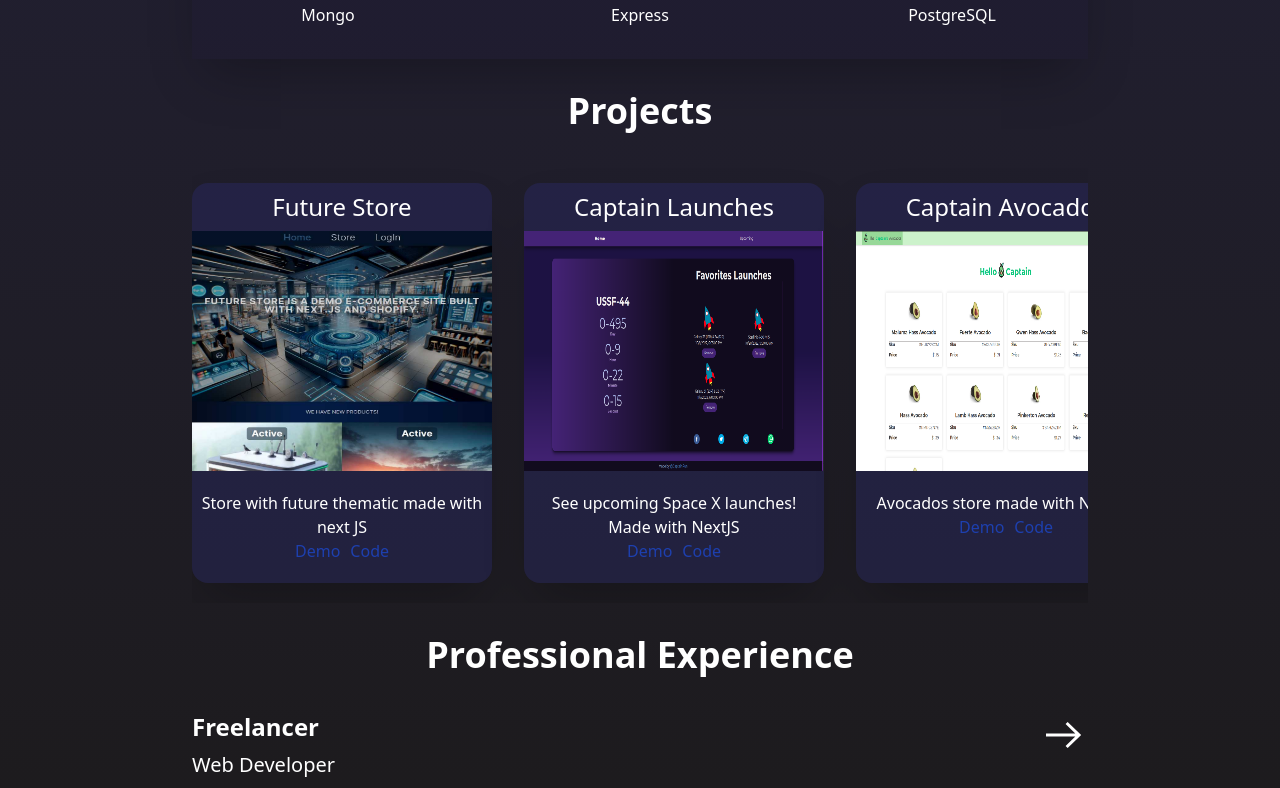
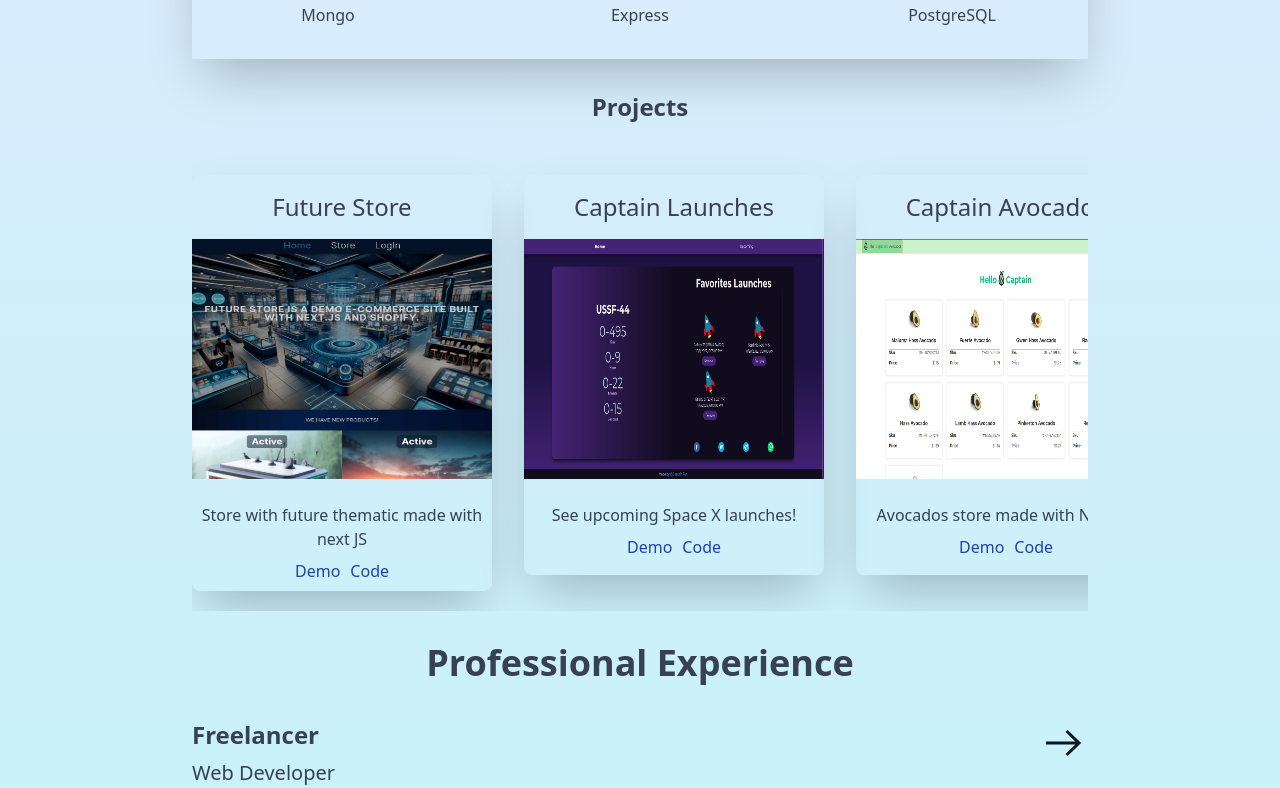
Before and after one commit to Ricardoaar/WebRicardoaar, a Next.js app: page / in a window 1280 px wide. Shown: the part 777-1565 px from the top of the page. Built offline with nearby package versions, Linux system fonts and the light colour scheme.

Commit message:
:lipstick: Change initial mode

```diff
--- a/src/app/ReactAppContext.tsx
+++ b/src/app/ReactAppContext.tsx
@@ -1,5 +1,5 @@
 "use client";
-import React, { PropsWithChildren, ReactPropTypes } from "react";
+import React, { PropsWithChildren, ReactPropTypes, useEffect } from "react";
 import useDarkMode from "@/app/useDarkMode";
 
 
@@ -24,6 +24,10 @@ const ReactAppContext = React.createContext<ReactAppContextType>({
 const AppContext = ({ children }: PropsWithChildren) => {
   const [areAnimationsEnabled, setAreAnimationsEnabled] = React.useState(true);
   const { isDarkModeEnabled, setIsDarkModeEnabled } = useDarkMode();
+
+  useEffect(()=> {
+    setIsDarkModeEnabled(false)
+  },[])
   const enabledAnimations = () => {
     document.body.classList.remove("notransition");
     setAreAnimationsEnabled(true);
--- a/src/app/layout.tsx
+++ b/src/app/layout.tsx
@@ -16,7 +16,7 @@ export default function RootLayout({
   children: React.ReactNode
 }) {
   return (
-    <html lang="en" className={"dark"}>
+    <html lang="en">
     <body className={inter.className}>{children}
     <div id="portal-root" />
     </body>
--- a/src/app/useDarkMode.ts
+++ b/src/app/useDarkMode.ts
@@ -1,14 +1,14 @@
-import React from "react";
+import React, { useCallback } from "react";
 
 const useDarkMode = () => {
-  const [isDarkModeEnabled, setIsDarkModeEnabled] = React.useState(true);
+  const [isDarkModeEnabled, setIsDarkModeEnabled] = React.useState(false);
 
-  const setDarkMode = (enable: boolean) => {
+  const setDarkMode = useCallback((enable: boolean) => {
+    enable && document.querySelector("html")?.classList.add("dark");
+    !enable && document.querySelector("html")?.classList.remove("dark");
+    setIsDarkModeEnabled(enable);
+  }, []);
 
-    isDarkModeEnabled && document.querySelector("html")?.classList.remove("dark");
-    !isDarkModeEnabled && document.querySelector("html")?.classList.add("dark");
-    setIsDarkModeEnabled(enable);
-  };
 
   return {
     isDarkModeEnabled,
--- a/src/components/components/Card/Card.tsx
+++ b/src/components/components/Card/Card.tsx
@@ -3,6 +3,7 @@ import React, { PropsWithChildren } from "react";
 const Card = ({ children }: PropsWithChildren) => {
   return (
     <div className={""}>
+
       {children}
     </div>
   );
--- a/src/components/sections/Projects.tsx
+++ b/src/components/sections/Projects.tsx
@@ -20,7 +20,7 @@ const PROJECTS: IProject[] = [{
 }, {
   name: "Captain Launches",
   imageUrl: "/launches.png",
-  description: "See upcoming Space X launches! Made with NextJS",
+  description: "See upcoming Space X launches!",
   technologies: ["React", "Node"],
   websiteUrl: "https://future-store-demo.vercel.app/",
   repositoryUrl: "https://github.com/Ricardoaar/Future-Store"
@@ -43,27 +43,25 @@ const PROJECTS: IProject[] = [{
 const Projects = () => {
   return (
     <>
-      <h3 className={"text-4xl font-bold text-center"}>
+      <h3 className={"text-2xl font-bold text-center "}>
         Projects
       </h3>
       <section className={"w-full flex flex-nowrap gap-8 overflow-auto py-5"}>
         {PROJECTS.map(({ websiteUrl, name, imageUrl, technologies, description, repositoryUrl }) => <div
-          className={" min-w-[300px] min-h-[400px] rounded-2xl dark:bg-indigo-900/30 shadow-2xl h-full"}>
-          <h4 className={"w-full text-center p-2 text-2xl"}>{name}</h4>
+          className={"min-w-[300px] min-h-[400px] rounded-lg dark:bg-indigo-900/30 shadow-2xl h-full"}>
+          <h4 className={"w-full text-center p-4 text-2xl"}>{name}</h4>
           <div className={"relative w-full h-[240px]"}>
-            <Image fill alt={name} src={imageUrl || ""}  quality={100}/>
+            <Image fill alt={name} src={imageUrl || ""} quality={100} />
           </div>
-          <div className={"p-2 flex flex-col mt-3"}>
+          <div className={"p-2 flex flex-col mt-4"}>
             <p className={"text-center"}>{description}</p>
-            <span className={"text-center space-x-2.5"}>
+            <span className={"text-center space-x-2.5 mt-2"}>
             <a className={"text-blue-800 inline"} href={websiteUrl} target={"_blank"}>Demo</a>
             <a className={"text-blue-800 inline"} href={repositoryUrl} target={"_blank"}>Code</a>
             </span>
           </div>
         </div>)}
       </section>
-
-
     </>
   );
 };
--- a/src/components/sections/ToastWrapper.tsx
+++ b/src/components/sections/ToastWrapper.tsx
@@ -6,6 +6,7 @@ import { ToastContainer } from "react-toastify";
 const ToastWrapper = () => {
   const { isDarkModeEnabled } = useAppContext();
   const theme = isDarkModeEnabled ? "dark" : "light";
+  console.log({isDarkModeEnabled});
   return (
     <ToastContainer
       position={"bottom-left"}
```
